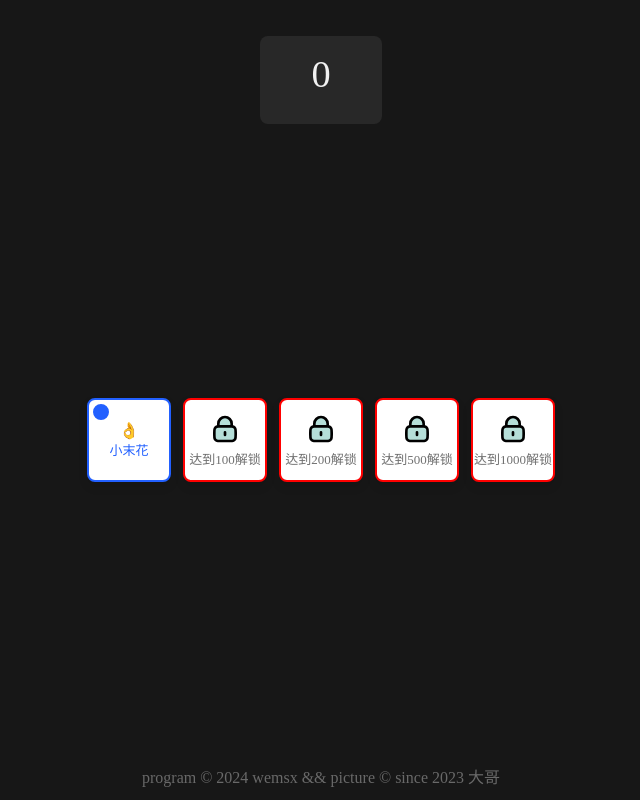
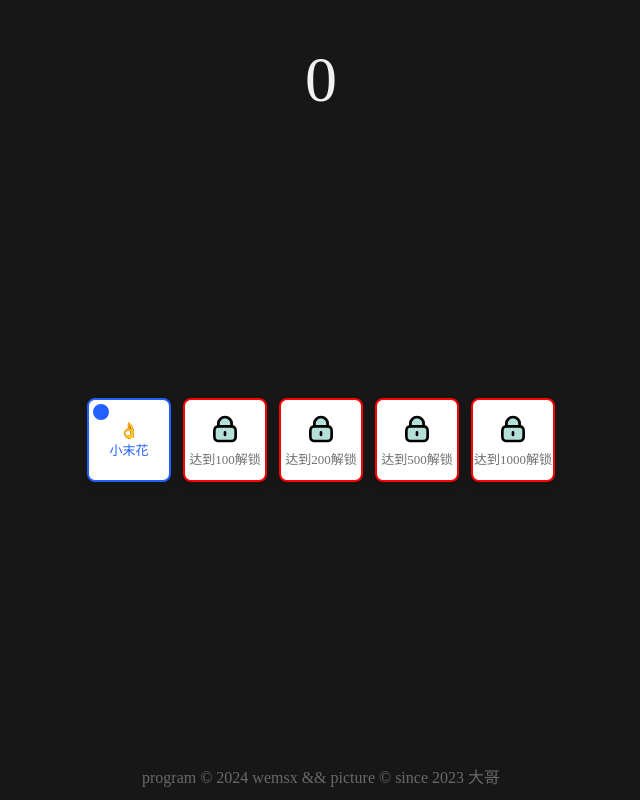
Before and after one commit to wemsx/qiaomo, a Vue app: page /settings in a window 1280 px wide. Shown: the whole page, without its empty margins (319-959 px from the left). Built offline with nearby package versions, Linux system fonts and the light colour scheme; a small style sheet from the web is missing.

Commit message:
feat: 优化响应式布局, 现在采用computed动态计算相应大小

```diff
--- a/src/App.vue
+++ b/src/App.vue
@@ -2,7 +2,7 @@
 </script>
 
 <template>
-  <div class="background"></div>
+  <div class="background" style="background-color: #171717"></div>
 
   <router-view></router-view>
 
@@ -18,7 +18,6 @@
   left: 0;
   width: 100vw;
   height: 100vh;
-  background-color: #171717;
   z-index: -1;
 }
 
--- a/src/components/QiaoCount.vue
+++ b/src/components/QiaoCount.vue
@@ -1,14 +1,21 @@
 <template>
     <div class="qiaoCounter">
-        <span class="displayCount">{{ QiaoCounter }}</span>
+        <span class="displayCount" :style="actualFontSize">{{ QiaoCounter }}</span>
     </div>
 </template>
 <script setup>
 import { storeToRefs } from 'pinia';
+import { computed } from 'vue';
 import { useQiaoBasicStore } from '@/stores/qiaoMoBasic';
 
 const qiaoBasicStore = useQiaoBasicStore();
 const { QiaoCounter } = storeToRefs(qiaoBasicStore)
+const actualFontSize = computed(() => {
+    let w = window.innerWidth;
+    let h = window.innerHeight;
+    let fs = h > w ? h * 0.07 + 'px' : w * 0.05 + 'px';
+    return { fontSize: fs }
+})
 </script>
 <style scoped>
 .qiaoCounter {
@@ -19,35 +26,11 @@ const { QiaoCounter } = storeToRefs(qiaoBasicStore)
     position: relative;
     display: inline-block;
     cursor: pointer;
+    color: #f1f1f1;
 }
 
-@media not (min-width: 1080px) {
-    .qiaoCounter {
-        height: 3vh;
-        color: #f1f1f1;
-        padding: 2vh 5vw;
-    }
-
-    .displayCount {
-        width: fit-content;
-        margin: auto;
-        font-size: 5vh;
-    }
-}
-
-@media (min-width: 1080px) {
-    .qiaoCounter {
-        height: 7vh;
-        padding: 2vh 4vw;
-        background-color: #282828;
-        color: #f1f1f1;
-        border-radius: 1vh;
-    }
-
-    .displayCount {
-        font-size: 3vw;
-        width: fit-content;
-        margin: auto;
-    }
+.displayCount {
+    width: fit-content;
+    margin: auto;
 }
 </style>
--- a/src/components/XiaoMo.vue
+++ b/src/components/XiaoMo.vue
@@ -1,18 +1,37 @@
 <template>
-    <div class="qiaomo">
+    <div class="qiaomo" style="color:chartreuse">
         <img :src="'https://gcore.jsdelivr.net/gh/wemsx/qiaomo@master/dist/icons/skin' + QiaoSkin + '.svg'"
-            @click="qiaoOnce" :class="{ qiaoClass: qiao, adjusted: (QiaoSkin !== 0) }" />
+            @click="qiaoOnce" :class="{ qiaoClass: qiao, adjusted: (QiaoSkin !== 0) }" :style="actualSize" />
     </div>
-    <div class="qiaomoWord" ref="qiaomoRef">
+    <div class="qiaomoWord" ref="qiaomoRef" :style="actualFontSize">
     </div>
 </template>
 <script setup>
-import { ref } from 'vue'
+import { ref, computed } from 'vue'
 import { storeToRefs } from 'pinia';
 import { useQiaoBasicStore } from '@/stores/qiaoMoBasic';
 
 const qiaoBasicStore = useQiaoBasicStore();
 const { QiaoWord, QiaoCounter, QiaoSkin } = storeToRefs(qiaoBasicStore)
+const actualSize = computed(() => {
+    let w = window.innerWidth;
+    let h = window.innerHeight;
+
+    let ah = h > w ?
+        w * 0.7 + 'px'
+        : 'auto';
+    let aw = h < w ? h * 0.5 + 'px' : 'auto';
+    return {
+        width: aw,
+        height: ah
+    }
+})
+const actualFontSize = computed(() => {
+    let w = window.innerWidth;
+    let h = window.innerHeight;
+    let fs = h > w ? h * 0.04 + 'px' : w * 0.03 + 'px';
+    return { fontSize: fs }
+})
 
 const qiaomoRef = ref()
 const qiao = ref(false)
@@ -45,39 +64,13 @@ function qiaoOnce() {
     animation: qiao 0.36s linear;
 }
 
-@media not (min-width: 1080px) {
-    img {
-        width: 80vw;
-        height: auto;
-    }
-
-    .qiaomoWord {
-        color: #F7F7F7;
-        position: absolute;
-        right: 0vw;
-        top: 0;
-        font-size: 3vh;
-        white-space: nowrap;
-        line-height: 0;
-    }
-}
-
-/* 电脑端 */
-@media (min-width: 1080px) {
-    img {
-        height: 50vh;
-        width: auto;
-    }
-
 .qiaomoWord {
     color: #F7F7F7;
     position: absolute;
     right: -10vw;
     top: 0;
-        font-size: 2vw;
     white-space: nowrap;
     line-height: 0;
-    }
 }
 
 @keyframes qiao {
```
Also changed, not shown: src/main.ts (+10 -0 lines), src/router/index.ts (+4 -5 lines). Lines whose indentation alone changed are shown as unchanged.
